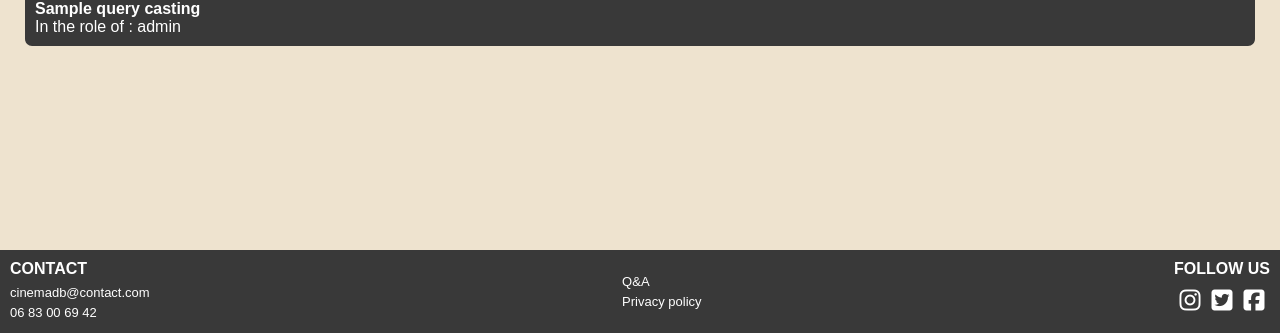
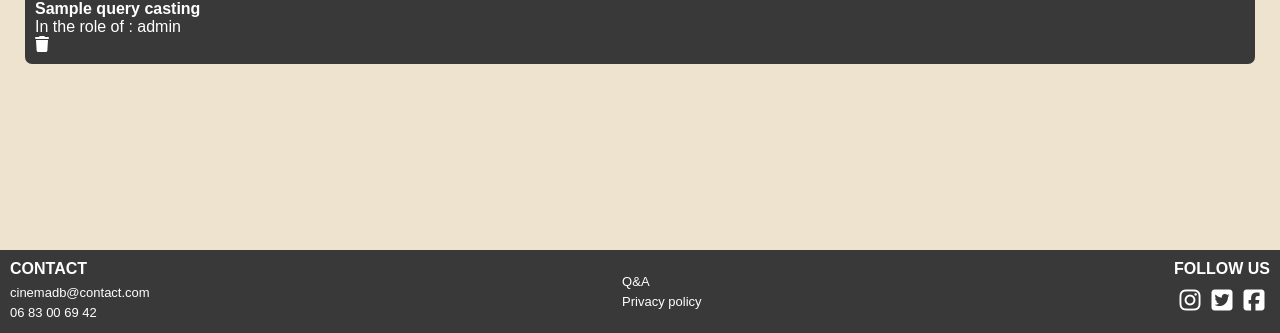
Before and after one commit to AHdev67/CinemaDB, a PHP site: template view/addpage/addCasting.php in a window 1280 px wide. Shown: the part 467-800 px from the top of the page. Run offline with PHP 8.4, Linux system fonts and the light colour scheme; the template is opened without the code that fills it: most values are stand-ins (such as "Sample title", 1, 10 or a date in 2020); some libraries are stand-ins or nearby versions.

Commit message:
added delete actor from casting option

```diff
--- a/view/addpage/addCasting.php
+++ b/view/addpage/addCasting.php
@@ -63,6 +63,10 @@
                         </a>
                     </p>
                 </div>
+
+                <a href="index.php?action=deleteCasting&id=<?= $id .",". $c["id_acteur"] .",". $c["id_role"] ?>">
+                    <i class="fa-solid fa-trash"></i>
+                </a>
             </div>
         <?php } ?>
 
```
